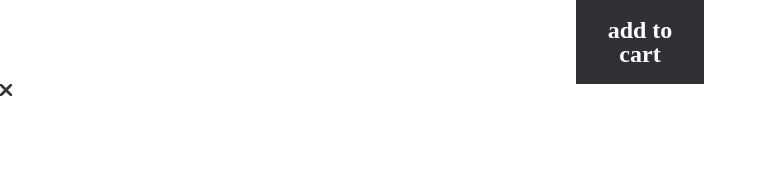
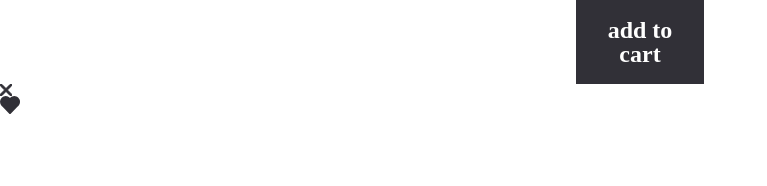
Before and after one commit to Darinka1211/bookstore, a React (Create React App) app: page / in a window 1280 px wide. Shown: the top 186 px of the page, without its empty margins (0-767 px from the left). Built offline with nearby package versions, Linux system fonts and the light colour scheme.

Commit message:
add buttonfavoritesn

```diff
--- a/src/App.tsx
+++ b/src/App.tsx
@@ -2,12 +2,14 @@ import React from 'react';
 import {Button} from "./components/Button/Button"
 import './App.scss';
 import {ButtonCancel} from "./components/ButtonCancel/Buttoncancel";
+import ButtonFavorites from './components/ButtonFavorites/ButtonFavorites';
 
 function App() {
   return (
     <div className="App">
      <Button text='add to cart'/>
      <ButtonCancel/>
+     <ButtonFavorites/>
     </div>
   );
 }
--- /dev/null
+++ b/src/components/ButtonFavorites/ButtonFavorites.scss
@@ -0,0 +1,29 @@
+@import '../../style/variables.scss';
+
+svg {
+  display: flex;
+  justify-content: center;
+  align-items: center;
+  border: none;
+  padding: 16px;
+  transition: background 0.3s;
+  path {
+    transition: all 0.3s;
+    stroke: $bg-primary;
+  }
+  background-color: $system-primary;
+  &:hover {
+    background-color: $system-secondary;
+    path {
+      stroke: $contextual-color;
+    }
+  }
+  &:active {
+    path {
+      fill: $contextual-color;
+    }
+  }
+  &:disabled {
+    background-color: $system-primary;
+  }
+}
--- /dev/null
+++ b/src/components/ButtonFavorites/ButtonFavorites.tsx
@@ -0,0 +1,11 @@
+import React from "react";
+import Icon from "../Icon/Icon"
+
+import "./ButtonFavorites"
+
+export const ButtonFavorites =()=> {
+    return (
+        <Icon id="favorites"/>
+    )
+}
+export default ButtonFavorites;
```
